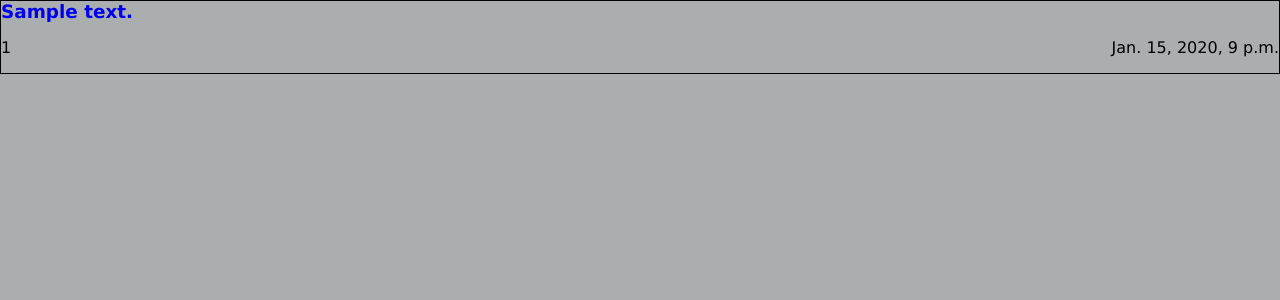
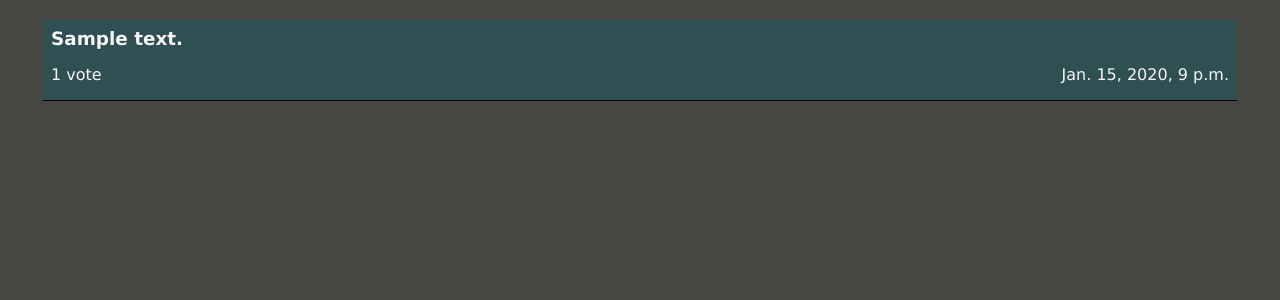
Before and after one commit to Rokudoku/Django-Strawpoll-WebApp, a Django app: template polls/templates/polls/index.html in a window 1280 px wide. Shown: the top 300 px of the page. Run offline with Django 3.2, Linux system fonts and the light colour scheme; the template is opened without the code that fills it: values that come from a table or form of the project are taken from there, others are empty; tables that the repository leaves empty hold one stand-in row (values such as "Sample post").

Commit message:
Added wrappers and containers. Extended base to other templates.
About to try changing questions so that the entire thing is a link (but keep the same look).

```diff
--- a/polls/static/polls/css/base.css
+++ b/polls/static/polls/css/base.css
@@ -1,5 +1,10 @@
 body {
-    background-color: #aaaeae;
+    background-color: #484743;
+    color: whitesmoke;
 	font-family: "Verdana", sans-serif;
     margin: 0;
 }
+
+a {
+    color: whitesmoke;
+}
--- a/polls/static/polls/css/layout.css
+++ b/polls/static/polls/css/layout.css
@@ -1,3 +1,16 @@
 .l-right {
     float: right;
 }
+
+.wrapper {
+    margin-left: auto;
+    margin-right: auto;
+    margin-top: 20px;
+    max-width: 1200px;
+    padding-left: 10px;
+    padding-right: 10px;
+}
+
+.container {
+
+}
--- a/polls/static/polls/css/module.css
+++ b/polls/static/polls/css/module.css
@@ -1,8 +1,11 @@
 .question {
-    border: 1px solid black;
+    background-color: #2f4f52;
+    border-bottom: 1px solid black;
     display: grid;
     grid-template-columns: repeat(2, 1fr);
     grid-auto-rows: auto;
+    margin: 3px;
+    padding: 0.5em 0.5em 0em 0.5em;
 }
 
 .question-title {
--- a/polls/templates/polls/base.html
+++ b/polls/templates/polls/base.html
@@ -13,7 +13,7 @@
 </head>
 
 <body>
-    <div id="content">
+    <div class="wrapper">
         {% block content %}{% endblock %}
     </div>
 </body>
--- a/polls/templates/polls/index.html
+++ b/polls/templates/polls/index.html
@@ -1,18 +1,17 @@
 {% extends "polls/base.html" %}
-{% load static %}
 
 {% block title %}Polls{% endblock %}
 
 {% block content %}
 
 {% if latest_question_list %}
-    <div>
+    <div class="container">
     {% for question in latest_question_list %}
         <div class="question">
             <div class="question-title">
                 <a href="{% url 'polls:detail' question.id %}">{{ question.question_text }}</a>
             </div>
-            <p class="question-other">{{ question.num_votes }}</p>
+            <p class="question-other">{{ question.num_votes }} vote{{ question.num_votes|pluralize }}</p>
             <p class="question-date">{{ question.pub_date }}</p>
         </div>
     {% endfor %}
```
Also changed, not shown: polls/templates/polls/detail.html (+8 -0 lines), polls/templates/polls/results.html (+8 -0 lines).
